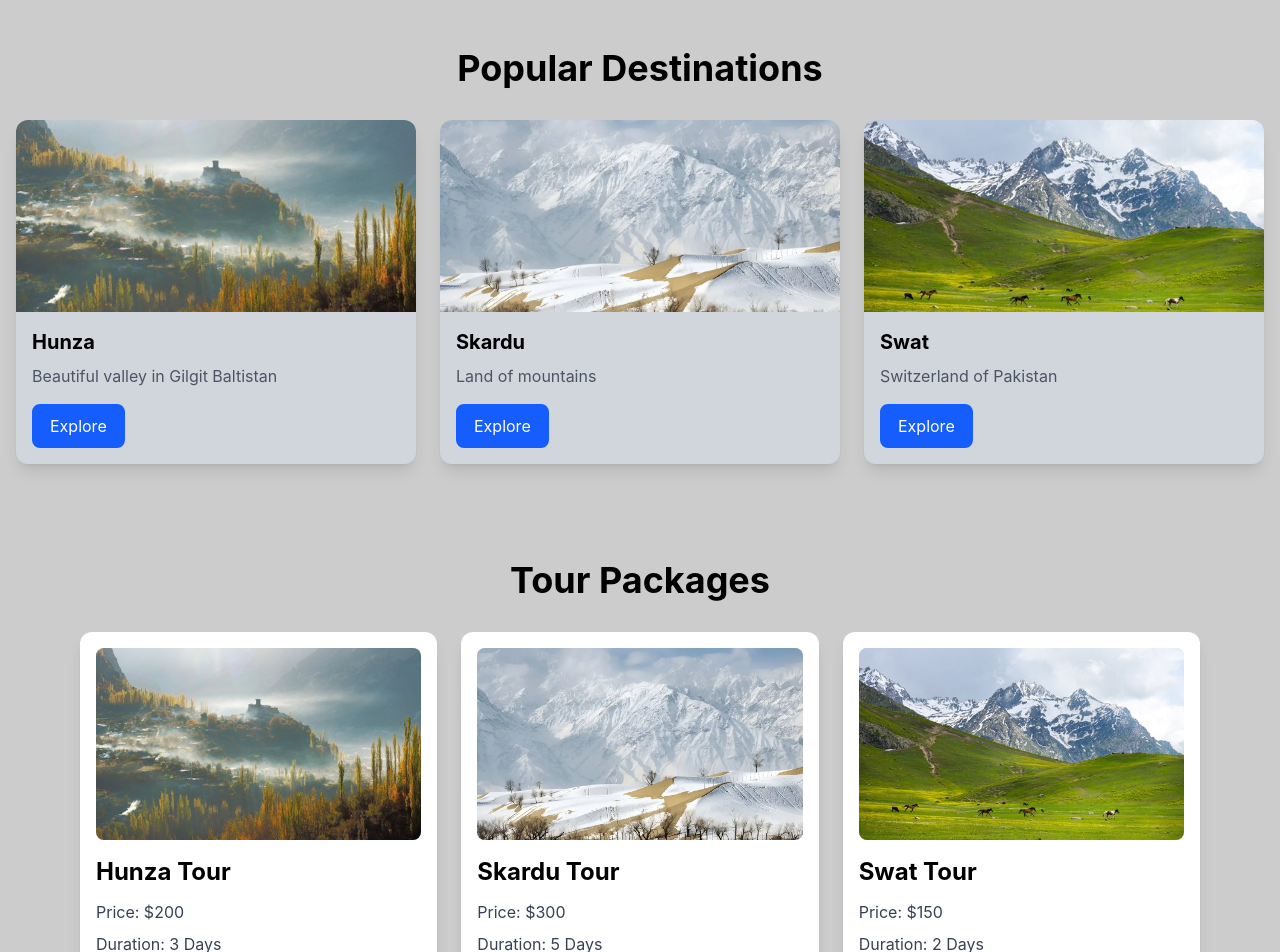
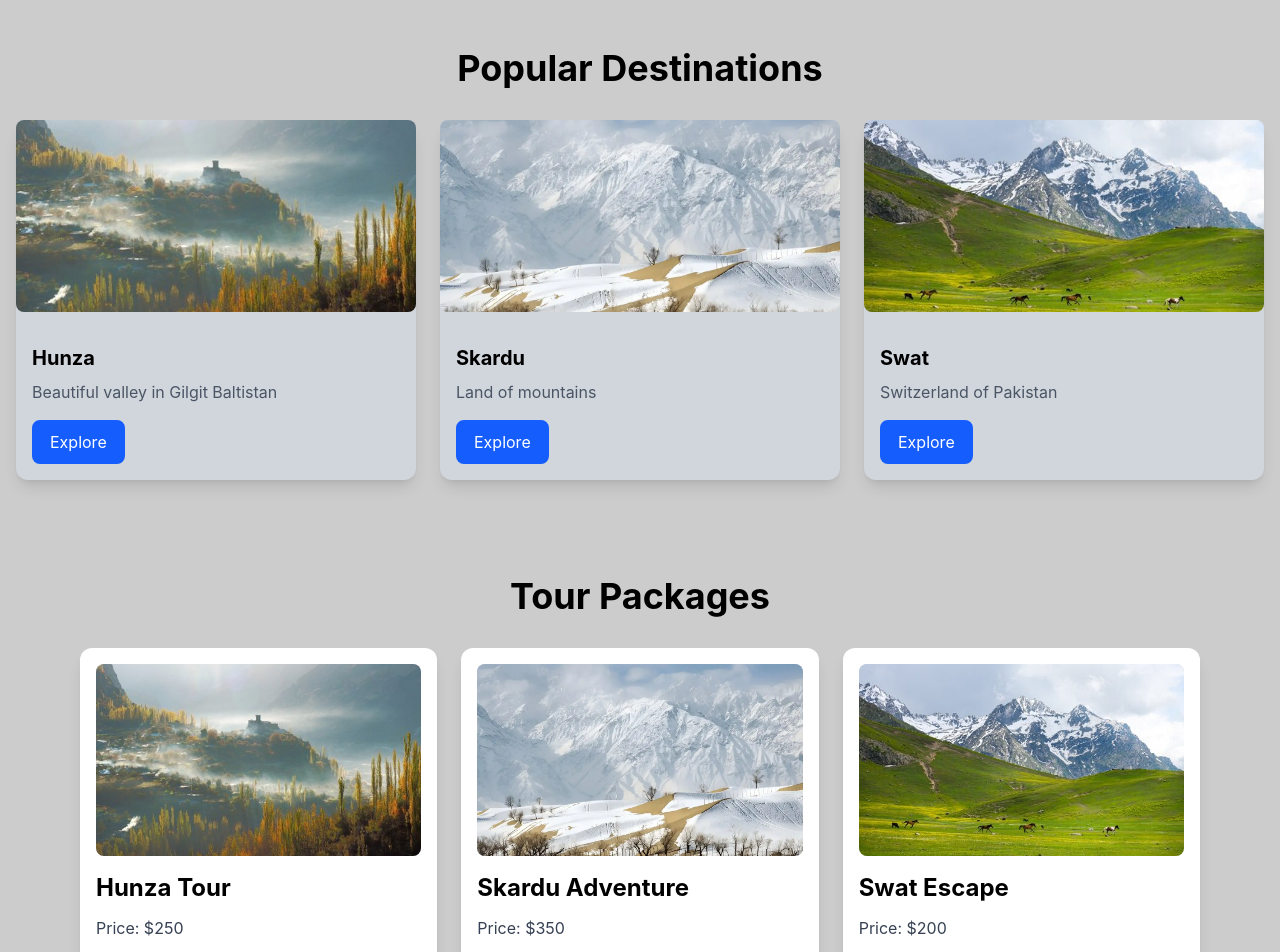
Before and after one commit to Rafiakbar007/React-Fellowship, a React (Vite) app in the folder ReactProject/A1-TourTravelApp/: page / in a window 1280 px wide. Shown: the part 760-1712 px from the top of the page. Built offline with nearby package versions, Linux system fonts and the light colour scheme.

Commit message:
package popup added + package data improved + package and destinations cards improved

```diff
--- a/ReactProject/A1-TourTravelApp/src/components/DestinationCard.jsx
+++ b/ReactProject/A1-TourTravelApp/src/components/DestinationCard.jsx
@@ -9,14 +9,20 @@ function DestinationCard({ destination }) {
  const [showDestinationPopUp, setShowDestinationPopUp] = useState(false)
 
   return (
-    <div className="bg-gray-300 rounded-xl shadow-lg overflow-hidden hover:shadow-2xl hover:-translate-y-2 transition-transform duration-500 transform-gpu">
+    <div className="bg-gray-300 rounded-xl shadow-lg  hover:shadow-2xl transition-transform duration-500 ">
 
       {/* Image */}
+      <div className="h-48 bg-gray-300 rounded-lg mb-4 flex items-center justify-center">
+
       <img
-        src={destination.destImage}
-        alt={destination.name}
-        className="w-full h-48 object-cover"
-      />
+              src={destination.destImage}
+              alt={destination.name}
+              className="w-full h-48 object-cover rounded-lg"
+            />
+
+      </div>
+
+
 
       {/* Content */}
       <div className="p-4">
--- a/ReactProject/A1-TourTravelApp/src/components/DestinationPopUp.jsx
+++ b/ReactProject/A1-TourTravelApp/src/components/DestinationPopUp.jsx
@@ -5,7 +5,7 @@ function DestinationPopUp ({destination, closepopup}) {
 
 
     return (
-            <div>
+
 
        <div className="fixed inset-0 bg-black/65 flex justify-center items-center">
 
@@ -56,7 +56,7 @@ function DestinationPopUp ({destination, closepopup}) {
   </div>
 
 </div>
-            </div>
+
     )
 }
 
--- a/ReactProject/A1-TourTravelApp/src/components/PackageCard.jsx
+++ b/ReactProject/A1-TourTravelApp/src/components/PackageCard.jsx
@@ -1,23 +1,26 @@
 
+
+import { useState } from "react";
+import PackagePopUp from "./PackagePopUp"
 
 
 
 function PackageCard({ pkgdata }) {
 
-
+  const [showPackagePopUp, setShowPackagePopUp] = useState(false)
 
 
   return (
 
 
-    <div className="bg-white rounded-xl shadow-lg p-4">
+    <div className="bg-white rounded-xl shadow-lg p-4 hover:shadow-2xl transition-transform duration-500">
 
 
       <div className="h-48 bg-gray-300 rounded-lg mb-4 flex items-center justify-center">
 
         <img
         src={pkgdata.destImage}
-        alt={pkgdata.name}
+        alt={pkgdata.title}
         className="w-full h-48 object-cover rounded-lg"
       />
 
@@ -39,9 +42,21 @@ function PackageCard({ pkgdata }) {
       </p>
 
       {/* Button */}
-      <button className="bg-green-600 text-white px-4 py-2 rounded-lg hover:bg-green-700">
+      <button className="bg-green-600 text-white px-4 py-2 rounded-lg hover:bg-green-700"
+       onClick={() => setShowPackagePopUp(true)}
+      >
         Book Now
       </button>
+
+      {
+        showPackagePopUp && (
+
+          <PackagePopUp
+          pkgdata = {pkgdata}
+          closePopUpBtn = {() => setShowPackagePopUp(false)}
+          />
+        )
+      }
 
     </div>
   );
--- /dev/null
+++ b/ReactProject/A1-TourTravelApp/src/components/PackagePopUp.jsx
@@ -0,0 +1,85 @@
+
+
+
+function PackagePopUp ({pkgdata,closePopUpBtn}) {
+
+
+
+    return (
+
+        <div>
+
+<div className="fixed inset-0 bg-black/65 flex justify-center items-center">
+
+  <div
+    className="relative rounded-xl w-96 overflow-hidden"
+    style={{
+      backgroundImage: `url(${pkgdata.destImage})`,
+      backgroundSize: "cover",
+      backgroundPosition: "center",
+    }}
+  >
+
+    <div className="absolute inset-0 bg-black/60"></div>
+
+    <div className="relative z-10 p-6 text-white">
+
+      <h1 className="text-xl font-bold mb-2">
+        {pkgdata.title}
+      </h1>
+
+      <p>{pkgdata.price}</p>
+
+      <p>
+        <strong>Duration:</strong> {pkgdata.duration}
+      </p>
+
+      <p>
+        <strong>Accomodation:</strong> {pkgdata.accomodation}
+      </p>
+
+      <p>
+        <strong>Transport:</strong> {pkgdata.transport}
+      </p>
+
+      <p>
+        <strong>Meals:</strong> {pkgdata.meals}
+      </p>
+
+      <p>
+        <strong>Guid:</strong> {pkgdata.guid}
+      </p>
+
+      <p>
+        <strong>Highlights:</strong> {pkgdata.highlights}
+      </p>
+
+     <div className="gap-6">
+
+ <button
+        onClick={closePopUpBtn}
+        className="mt-4 bg-white/20 border border-white px-4 py-2 rounded-lg hover:bg-white hover:text-black transition"
+      >
+        Close
+      </button>
+
+      <button
+        onClick={() => alert("Tour booked Successfully !")}
+        className="mt-4 bg-white/20 border border-white px-4 py-2 rounded-lg hover:bg-white hover:text-black transition"
+      >
+        Confirm Tour
+      </button>
+
+     </div>
+
+    </div>
+
+  </div>
+
+</div>
+
+        </div>
+    )
+}
+
+export default PackagePopUp;
--- a/ReactProject/A1-TourTravelApp/src/data/packages.js
+++ b/ReactProject/A1-TourTravelApp/src/data/packages.js
@@ -8,24 +8,39 @@ const packages = [
   {
     id: 1,
     title: "Hunza Tour",
-    price: "$200",
+    price: "$250",
     duration: "3 Days",
+    accommodation: "3-Star Hotel",
+    transport: "Luxury Bus",
+    meals: "Breakfast Included",
+    guide: "Professional Tour Guide",
+    highlights: "Attabad Lake, Baltit Fort, Eagle Nest",
     destImage: HunzaImage
   },
 
   {
     id: 2,
-    title: "Skardu Tour",
-    price: "$300",
+    title: "Skardu Adventure",
+    price: "$350",
     duration: "5 Days",
+    accommodation: "4-Star Hotel",
+    transport: "Coaster / Jeep",
+    meals: "Breakfast & Dinner",
+    guide: "Professional Tour Guide",
+    highlights: "Deosai Plains, Shangrila Resort, Satpara Lake",
     destImage: SkarduImage
   },
 
   {
-    id: 3,
-    title: "Swat Tour",
-    price: "$150",
-    duration: "2 Days",
+     id: 3,
+    title: "Swat Escape",
+    price: "$200",
+    duration: "3 Days",
+    accommodation: "3-Star Hotel",
+    transport: "Luxury Bus",
+    meals: "Breakfast Included",
+    guide: "Local Tour Guide",
+    highlights: "Malam Jabba, Kalam Valley, Mahodand Lake",
     destImage: SawatImage
   }
 ];
```
